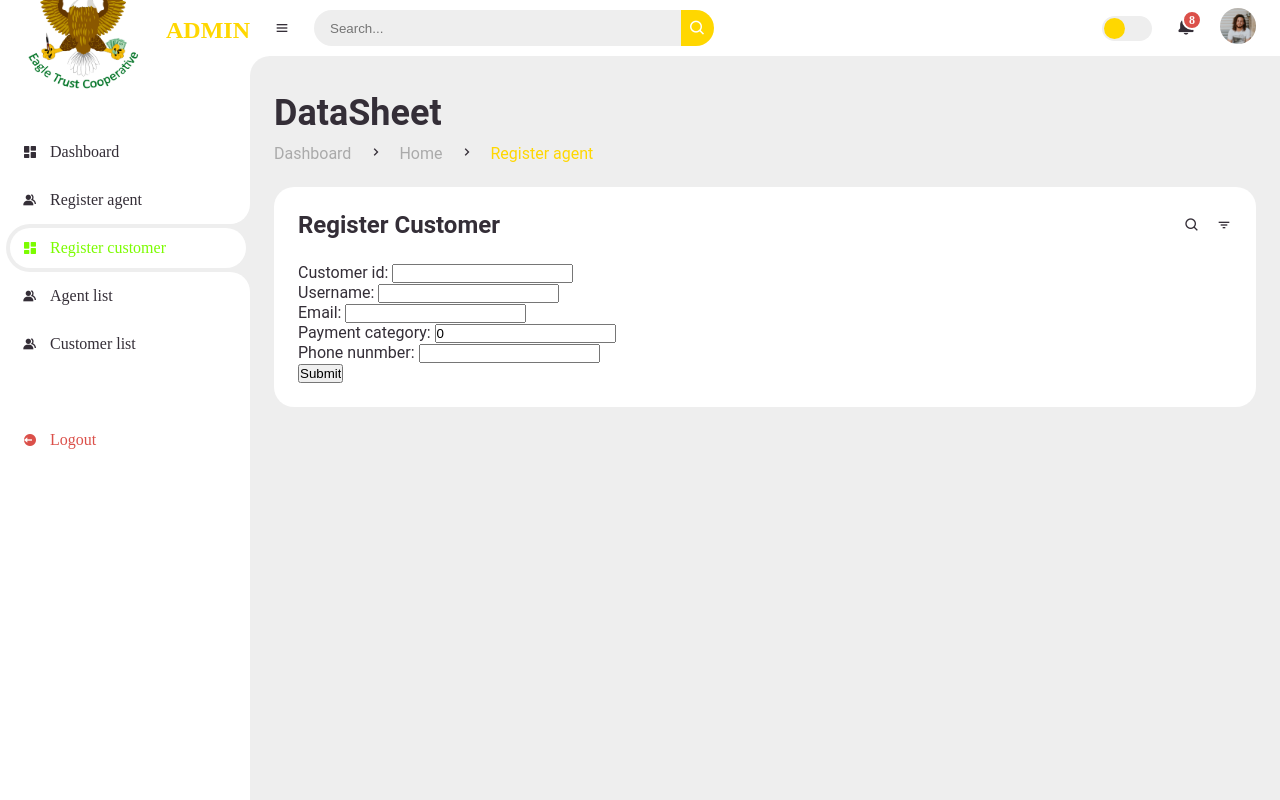
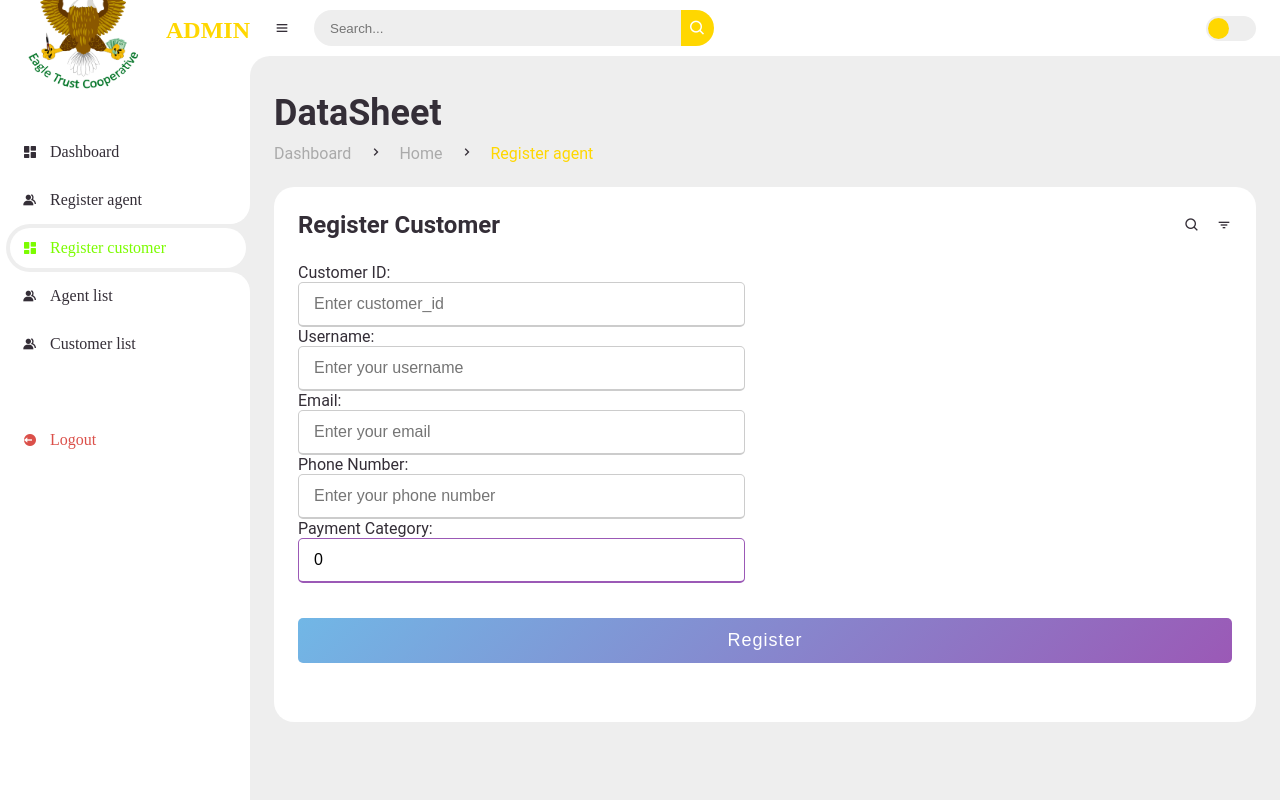
Before and after one commit to Donnuel97/eagle_back, a Django app: a page that uses eagle/templates/main/admin_main.html in a window 1280 px wide. Run offline with Django 5.2, Linux system fonts and the light colour scheme.

Commit message:
recent update

```diff
--- a/eagle/dashboard/forms.py
+++ b/eagle/dashboard/forms.py
@@ -37,12 +37,46 @@ class PaymentsForm(forms.ModelForm):
 
 
 
-class AgentForm(ModelForm):
-	class Meta:
-		model = Agent
-		fields = '__all__'
 
-class CustomerForm(ModelForm):
-	class Meta:
-		model = Customer
-		fields = '__all__'
+class AgentForm(forms.ModelForm):
+    class Meta:
+        model = Agent
+        fields = ['agent_id', 'username', 'email', 'phone_number']
+        # If you want to customize labels or widgets, you can do it here
+        labels = {
+            'agent_id': 'Agent ID',
+            'username': 'Username',
+            'email': 'Email',
+            'phone_number': 'Phone Number',
+
+        }
+        widgets = {
+            'agent_id': forms.TextInput(attrs={'placeholder': 'Enter agent_id'}),
+            'username': forms.TextInput(attrs={'placeholder': 'Enter your username'}),
+            'email': forms.EmailInput(attrs={'placeholder': 'Enter your email'}),
+            'phone_number': forms.TextInput(attrs={'placeholder': 'Enter your phone number'}),
+
+        }
+
+
+
+
+class CustomerForm(forms.ModelForm):
+    class Meta:
+        model = Customer
+        fields = ['customer_id', 'username', 'email', 'phone_number', 'payment_category']
+        # If you want to customize labels or widgets, you can do it here
+        labels = {
+            'customer_id': 'Customer ID',
+            'username': 'Username',
+            'email': 'Email',
+            'phone_number': 'Phone Number',
+            'payment_category': 'Payment Category',
+        }
+        widgets = {
+            'customer_id': forms.TextInput(attrs={'placeholder': 'Enter customer_id'}),
+            'username': forms.TextInput(attrs={'placeholder': 'Enter your username'}),
+            'email': forms.EmailInput(attrs={'placeholder': 'Enter your email'}),
+            'phone_number': forms.TextInput(attrs={'placeholder': 'Enter your phone number'}),
+            'payment_category': forms.TextInput(attrs={'placeholder': 'Enter payment category'}),
+        }
--- a/eagle/dashboard/models.py
+++ b/eagle/dashboard/models.py
@@ -21,11 +21,11 @@ class Admin(models.Model):
         return self.username
 
 class Agent(models.Model):
-    agent_id = models.IntegerField(primary_key=True)
+    agent_id = models.IntegerField(primary_key=True,max_length=5,unique=True)
     username = models.CharField(max_length=255, unique=True)
     email = models.EmailField(unique=True)
     date_created = models.DateTimeField(auto_now_add=True, null=True)
-    phone_nunmber = models.CharField(max_length=11,null=True)
+    phone_number = models.CharField(max_length=11,null=True,unique=True)
 
     def __str__(self):
         return self.username
@@ -33,12 +33,12 @@ class Agent(models.Model):
 
 
 class Customer(models.Model):
-    customer_id = models.IntegerField(primary_key=True)
+    customer_id = models.IntegerField(primary_key=True, max_length=5,unique=True)
     username = models.CharField(max_length=255, unique=True)
     email = models.EmailField(unique=True)
     date_created = models.DateTimeField(auto_now_add=True, null=True)
     payment_category = models.IntegerField(default=0)
-    phone_nunmber = models.CharField(max_length=11,null=True)
+    phone_number = models.CharField(max_length=11,null=True,unique=True)
 
     def __str__(self):
         return self.username
@@ -79,9 +79,6 @@ class Payments(models.Model):
             else:
                 self.status = "Active"
 
-        if self.customer.payment_category != 0 and self.amount_paid % self.customer.payment_category != 0:
-            raise ValidationError("Invalid Entry.")
-
         super().save(*args, **kwargs)
 
     def __str__(self):
--- a/eagle/dashboard/views.py
+++ b/eagle/dashboard/views.py
@@ -110,8 +110,9 @@ def client_payment_history(request, user_id):
     return render(request, 'dashboard/agent/history.html', {'user': user, 'user_payments': user_payments})
 
 def admin_payment_history(request, user_id):
+    user = get_object_or_404(Customer, customer_id=user_id)
     user_payments = Payments.objects.filter(customer__customer_id=user_id)
-    return render(request, 'dashboard/admin/payment_history.html', {'user_payments': user_payments})
+    return render(request, 'dashboard/admin/payment_history.html', {'user': user,'user_payments': user_payments})
 
 
 
@@ -139,6 +140,12 @@ def payment(request, user_id):
             payment = form.save(commit=False)
             payment.customer = user
             payment.received_by_id = agent_id  # Set the received_by field to agent_id
+
+            # Additional validation
+            if user.payment_category != 0 and payment.amount_paid % user.payment_category != 0:
+                error_message = "Invalid amount entered, try again."
+                return render(request, 'dashboard/agent/form.html', {'user': user, 'form': form, 'error_message': error_message, 'agent_name': agent_name})
+
             payment.save()
             success_message = 'Payment successful!'
             form = PaymentsForm()  # Reinitialize the form with an empty instance
@@ -170,14 +177,14 @@ def register_customer(request):
 
     if request.method == 'POST':
         form = CustomerForm(request.POST)
-
         if form.is_valid():
             form.save()
-
+            # Set success message
+            messages.success(request, 'Customer registered successfully!')
             # Redirect to the same page after successful form submission
             return redirect('register_customer')
 
-    context = {'form': form,}
+    context = {'form': form}
     return render(request, 'dashboard/admin/register_customer.html', context)
 
 
@@ -189,6 +196,7 @@ def register_agent(request):
 
         if form.is_valid():
             form.save()
+            messages.success(request, 'Customer registered successfully!')
             # Redirect to the same page after successful form submission
             return redirect('register_agent')
 
--- a/eagle/templates/dashboard/admin/register_customer.html
+++ b/eagle/templates/dashboard/admin/register_customer.html
@@ -35,11 +35,26 @@
 						<i class='bx bx-filter' ></i>
 					</div>
 					<form action="" method="POST">
-                        {% csrf_token %}
-                        {{form.as_p}}
 
-                        <input type="submit" name="Submit">
+						<div class="user-details">
+							<div class="input-box">
+								{% csrf_token %}
+								{{form.as_p}}
+							</div>
+
+						</div>
+
+						<div class="button">
+							<input type="submit" value="Register">
+						</div>
                     </form>
+					{% if messages %}
+					<ul class="messages">
+						{% for message in messages %}
+						<li class="{{ message.tags }}">{{ message }}</li>
+						{% endfor %}
+					</ul>
+					{% endif %}
 				</div>
 			</div>
 		</main>
--- a/eagle/templates/main/admin_main.html
+++ b/eagle/templates/main/admin_main.html
@@ -3,7 +3,7 @@
 <html lang="en">
 <head>
 	<meta charset="UTF-8">
-	<meta name="viewport" content="width=device-width, initial-scale=1.0">
+    <meta name="viewport" content="width=device-width, initial-scale=1.0">
 
 	<!-- Boxicons -->
 	<link href='https://unpkg.com/boxicons@2.0.9/css/boxicons.min.css' rel='stylesheet'>
@@ -43,13 +43,8 @@
 			</form>
 			<input type="checkbox" id="switch-mode" hidden>
 			<label for="switch-mode" class="switch-mode"></label>
-			<a href="#" class="notification">
-				<i class='bx bxs-bell' ></i>
-				<span class="num">8</span>
-			</a>
-			<a href="#" class="profile">
-				<img src="assets/img/people.png">
-			</a>
+
+
 		</nav>
 		<!-- NAVBAR -->
 
```
Also changed, not shown: eagle/templates/dashboard/admin/payment_history.html (+27 -112 lines), eagle/templates/dashboard/admin/register_agent.html (+14 -3 lines), eagle/templates/dashboard/agent/payment_form.html (+6 -1 lines), eagle/templates/main/agent_main.html (+4 -8 lines), eagle/dashboard/migrations/0012_rename_phone_nunmber_customer_phone_number.py (added), eagle/dashboard/migrations/0013_rename_phone_nunmber_agent_phone_number.py (added), eagle/db.sqlite3.
